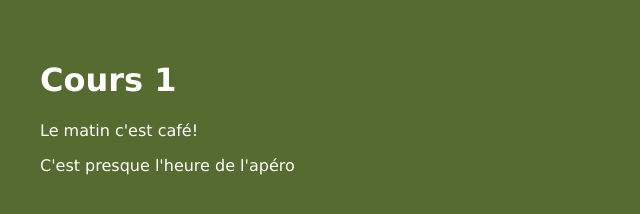
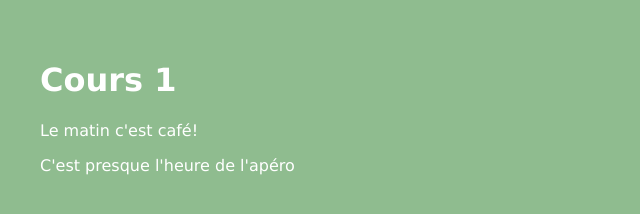
Before and after one commit to lemagus/B2G1_20211217, a plain HTML site: page index.html in a window 1280 px wide. Shown: the whole page, without its empty margins (0-640 px from the left). Drawn offline with Linux system fonts and the light colour scheme.

Commit message:
Changed bgcolor to light green

```diff
--- a/styles.css
+++ b/styles.css
@@ -1,5 +1,5 @@
 body{
-    background-color:darkolivegreen;
+    background-color: darkseagreen;
     color: white;
     font-family: 'Lucida Sans', 'Lucida Sans Regular', 'Lucida Grande', 'Lucida Sans Unicode', Geneva, Verdana, sans-serif;
     padding: 2em;
```
